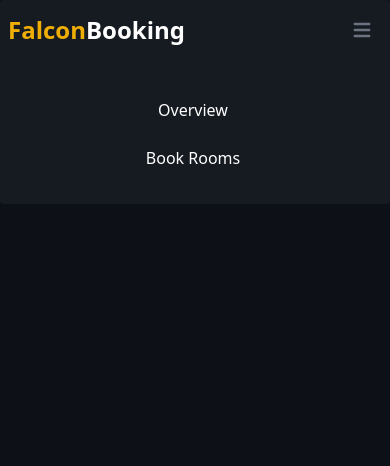
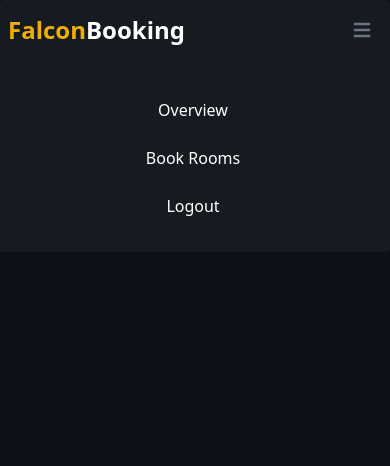
Before and after one commit to SMCS2026-SWAB/FalconBooking, a Flask app: page /check_email in a window 390 px wide, after a click on "Open main menu". Shown: the top 466 px of the page. Run offline with Flask 3, Linux system fonts and the light colour scheme; the visitor is signed in with stand-in values (Sample User, id 1); some libraries are stand-ins or nearby versions.

Commit message:
add logout

```diff
--- a/src/app.py
+++ b/src/app.py
@@ -189,6 +189,15 @@ def login():
     return render_template('login.html', base=get_base_params())
 
 
+@app.route("/logout")
+def logout():
+    session["name"] = ""
+    session["logged_in"] = False
+    session["email"] = ""
+
+    return redirect(url_for("home"))
+
+
 @app.route('/confirmation')
 def confirmation():
     hash_requested = request.args["hash"]
--- a/src/templates/base.html
+++ b/src/templates/base.html
@@ -75,9 +75,16 @@
                         <li>
                             <a href="/login">
                                 <button
-                                    class="text-[#161b22] bg-[{{ base['color'] }}] font-semibold rounded-lg text-md px-4 py-2.5 text-center inline-flex items-center"
+                                    class="text-[#161b22] bg-[{{ base['color'] }}] hover:bg-yellow-400 font-semibold rounded-lg text-md px-4 py-2.5 text-center inline-flex items-center mt-2"
                                     type="button"><span class="px-2">Login</span></button>
                             </a>
+                        </li>
+                    {% endif %}
+                    {% if base["isLoggedIn"] %}
+                        <li>
+                            <a href="{{ url_for('logout') }}"
+                                class="mt-2 block py-2 pr-4 pl-3 text-white rounded hover:bg-gray-100 md:hover:bg-transparent md:border-0 md:hover:text-[#efae04] md:p-0 dark:text-gray-400 md:dark:hover:text-white dark:hover:bg-gray-700 dark:hover:text-white md:dark:hover:bg-transparent text-md"
+                                aria-current="page"><span class="">Logout</span></a>
                         </li>
                     {% endif %}
                 </ul>
```
